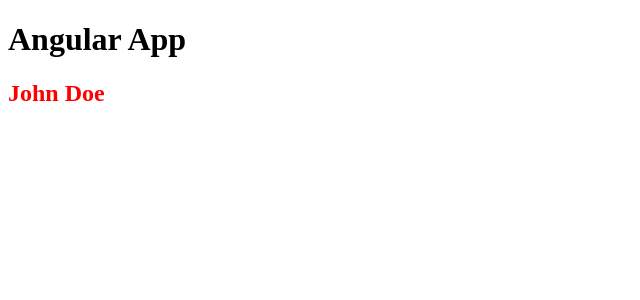
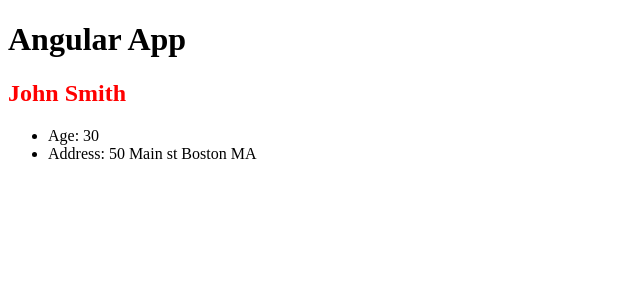
Before and after one commit to pjblitz86/AngularSandboxSimpleApp, an Angular app: page / in a window 1280 px wide. Shown: the top 300 px of the page, without its empty margins (0-640 px from the left). Built offline with nearby package versions, Linux system fonts and the light colour scheme.

Commit message:
a bit of string interpolation

```diff
--- a/src/app/components/user/user.component.html
+++ b/src/app/components/user/user.component.html
@@ -1 +1,8 @@
-<h2>John Doe</h2>
+<h2>{{firstName }} {{lastName}}</h2>
+<ul>
+  <li>Age: {{age}}</li>
+  <li>Address: {{address.street}}
+    {{address.city}}
+    {{address.state}}
+  </li>
+</ul>
--- a/src/app/components/user/user.component.ts
+++ b/src/app/components/user/user.component.ts
@@ -8,5 +8,27 @@ import { Component } from '@angular/core';
 })
 
 export class UserComponent {
+  // Properties
+  firstName = 'John';
+  lastName = 'Smith';
+  age = 30;
+  address = {
+    street: '50 Main st',
+    city: 'Boston',
+    state: 'MA'
+  };
 
+  // Methods
+  constructor() {
+    console.log('Hello user...');
+    // this.sayHello();
+  }
+
+  sayHello() {
+    console.log(`Hello ${this.firstName}`);
+  }
+
+  hasBirthday() {
+    this.age += 1;
+  }
 }
```
